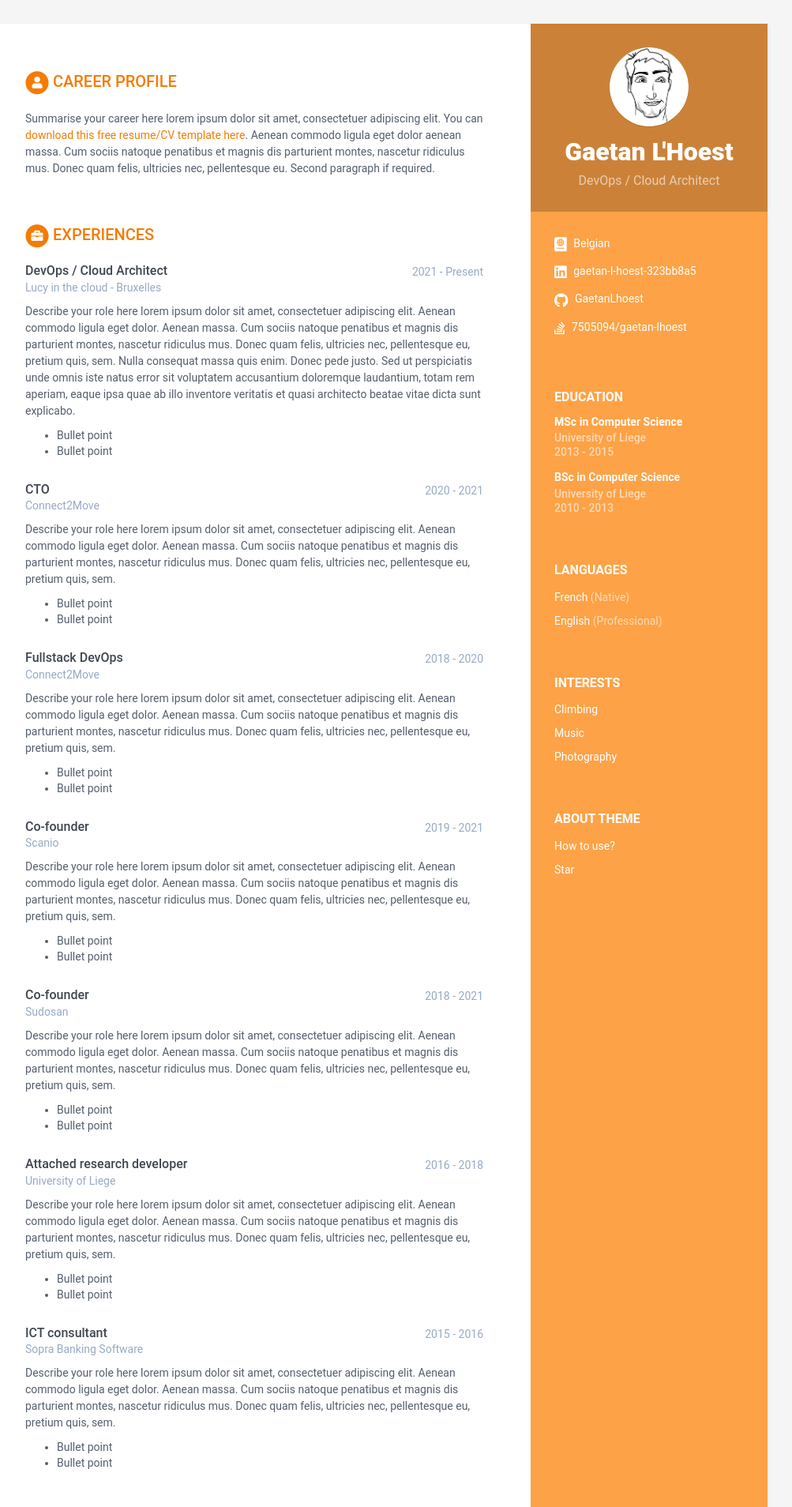
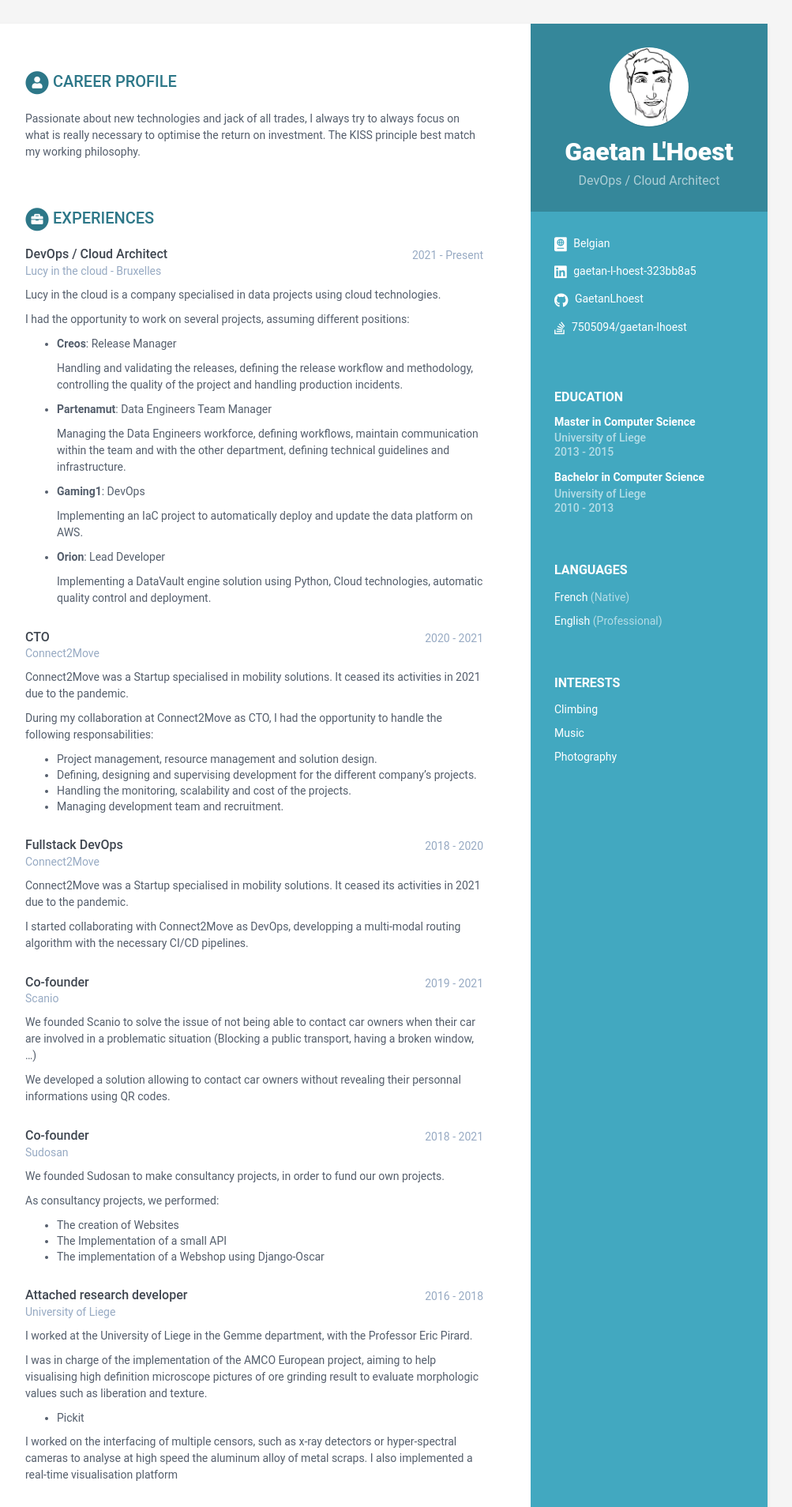
Before and after one commit to GaetanLhoest/digital-cv, a Jekyll site: the page built from index.html, in a window 1280 px wide. Shown: the top 1908 px of the page at 79% size, without its empty margins (168-1171 px from the left). Built offline with Jekyll 4.4.1, drawn with Linux system fonts in a browser that asks for light colours; some of the changed text lies outside the part shown.

Commit message:
Updated CV

```diff
--- a/_config.yml
+++ b/_config.yml
@@ -10,7 +10,7 @@ url: "https://gaetanlhoest.github.io/digital-cv/"
 
 description: A beautiful Jekyll theme for creating resume
 # Style will be applied only after restarting the build or serve. Just choose one of the options.
-theme_skin: orange # blue turquoise green berry orange ceramic
+theme_skin: blue # blue turquoise green berry orange ceramic
 chrome_mobile_color: #use hex colors (ex:#1976d2) or leave empty if you don't want a color for chrome mobile searchbar
 
 # Tracker
--- a/_data/data.yml
+++ b/_data/data.yml
@@ -3,7 +3,7 @@
 #
 
 sidebar:
-  about: True # set to False or comment line if you want to remove the "how to use?" in the sidebar
+  about: False # set to False or comment line if you want to remove the "how to use?" in the sidebar
   education: True # set to False if you want education in main section instead of in sidebar
 
   # Profile information
@@ -48,18 +48,15 @@ sidebar:
 career-profile:
   title: Career Profile
   summary: |
-    Summarise your career here lorem ipsum dolor sit amet, consectetuer
-    adipiscing elit. You can [download this free resume/CV template here]().
-    Aenean commodo ligula eget dolor aenean massa. Cum sociis natoque
-    penatibus et magnis dis parturient montes, nascetur ridiculus mus.
-    Donec quam felis, ultricies nec, pellentesque eu.
-    Second paragraph if required.
+    Passionate about new technologies and jack of all trades, I always try to always focus
+    on what is really necessary to optimise the return on investment.
+    The KISS principle best match my working philosophy.
 education:
-  - degree: MSc in Computer Science
+  - degree: Master in Computer Science
     university: University of Liege
     time: 2013 - 2015
 
-  - degree: BSc in Computer Science
+  - degree: Bachelor in Computer Science
     university: University of Liege
     time: 2010 - 2013
 
@@ -68,110 +65,86 @@ experiences:
     time: 2021 - Present
     company: Lucy in the cloud - Bruxelles
     details: |
-      Describe your role here lorem ipsum dolor sit amet, consectetuer
-      adipiscing elit. Aenean commodo ligula eget dolor. Aenean massa.
-      Cum sociis natoque penatibus et magnis dis parturient montes,
-      nascetur ridiculus mus. Donec quam felis, ultricies nec,
-      pellentesque eu, pretium quis, sem. Nulla consequat massa quis
-      enim. Donec pede justo. Sed ut perspiciatis unde omnis iste natus
-      error sit voluptatem accusantium doloremque laudantium, totam rem
-      aperiam, eaque ipsa quae ab illo inventore veritatis et quasi
-      architecto beatae vitae dicta sunt explicabo.
-        - Bullet point
-        - Bullet point
+      Lucy in the cloud is a company specialised in data projects using cloud technologies.
+
+      I had the opportunity to work on several projects, assuming different positions:
+        - **Creos**: Release Manager
+
+          Handling and validating the releases, defining the release workflow and methodology, controlling the quality of the project and handling production incidents.
+        - **Partenamut**: Data Engineers Team Manager
+
+          Managing the Data Engineers workforce, defining workflows, maintain communication within the team and with the other department, defining technical guidelines and infrastructure.
+        - **Gaming1**: DevOps
+
+          Implementing an IaC project to automatically deploy and update the data platform on AWS.
+        - **Orion**: Lead Developer
+
+          Implementing a DataVault engine solution using Python, Cloud technologies, automatic quality control and deployment.
   - role: CTO
     time: 2020 - 2021
     company: Connect2Move
     details: |
-      Describe your role here lorem ipsum dolor sit amet, consectetuer
-      adipiscing elit. Aenean commodo ligula eget dolor. Aenean massa.
-      Cum sociis natoque penatibus et magnis dis parturient montes,
-      nascetur ridiculus mus. Donec quam felis, ultricies nec,
-      pellentesque eu, pretium quis, sem.
-        - Bullet point
-        - Bullet point
+      Connect2Move was a Startup specialised in mobility solutions. It ceased its activities in 2021 due to the pandemic.
+
+      During my collaboration at Connect2Move as CTO, I had the opportunity to handle the following responsabilities:
+        - Project management, resource management and solution design.
+        - Defining, designing and supervising development for the different company's projects.
+        - Handling the monitoring, scalability and cost of the projects.
+        - Managing development team and recruitment.
   - role: Fullstack DevOps
     time: 2018 - 2020
     company: Connect2Move
     details: |
-      Describe your role here lorem ipsum dolor sit amet, consectetuer
-      adipiscing elit. Aenean commodo ligula eget dolor. Aenean massa.
-      Cum sociis natoque penatibus et magnis dis parturient montes,
-      nascetur ridiculus mus. Donec quam felis, ultricies nec,
-      pellentesque eu, pretium quis, sem.
-        - Bullet point
-        - Bullet point
+      Connect2Move was a Startup specialised in mobility solutions. It ceased its activities in 2021 due to the pandemic.
+
+      I started collaborating with Connect2Move as DevOps, developping a multi-modal routing algorithm with the necessary CI/CD pipelines.
   - role: Co-founder
     time: 2019 - 2021
     company: Scanio
     details: |
-      Describe your role here lorem ipsum dolor sit amet, consectetuer
-      adipiscing elit. Aenean commodo ligula eget dolor. Aenean massa.
-      Cum sociis natoque penatibus et magnis dis parturient montes,
-      nascetur ridiculus mus. Donec quam felis, ultricies nec,
-      pellentesque eu, pretium quis, sem.
-        - Bullet point
-        - Bullet point
+      We founded Scanio to solve the issue of not being able to contact car owners when their car are involved in a problematic situation
+      (Blocking a public transport, having a broken window, ...)
+
+      We developed a solution allowing to contact car owners without revealing their personnal informations using QR codes.
   - role: Co-founder
     time: 2018 - 2021
     company: Sudosan
     details: |
-      Describe your role here lorem ipsum dolor sit amet, consectetuer
-      adipiscing elit. Aenean commodo ligula eget dolor. Aenean massa.
-      Cum sociis natoque penatibus et magnis dis parturient montes,
-      nascetur ridiculus mus. Donec quam felis, ultricies nec,
-      pellentesque eu, pretium quis, sem.
-        - Bullet point
-        - Bullet point
+      We founded Sudosan to make consultancy projects, in order to fund our own projects.
+
+      As consultancy projects, we performed:
+        - The creation of Websites
+        - The Implementation of a small API
+        - The implementation of a Webshop using Django-Oscar
   - role: Attached research developer
     time: 2016 - 2018
     company: University of Liege
     details: |
-      Describe your role here lorem ipsum dolor sit amet, consectetuer
-      adipiscing elit. Aenean commodo ligula eget dolor. Aenean massa.
-      Cum sociis natoque penatibus et magnis dis parturient montes,
-      nascetur ridiculus mus. Donec quam felis, ultricies nec,
-      pellentesque eu, pretium quis, sem.
-        - Bullet point
-        - Bullet point
+      I worked at the University of Liege in the Gemme department, with the Professor Eric Pirard.
+
+
+      I was in charge of the implementation of the AMCO European project, aiming to help visualising high definition microscope pictures of ore grinding result to evaluate morphologic values such as liberation and texture.
+      - Pickit
+
+      I worked on the interfacing of multiple censors, such as x-ray detectors or hyper-spectral cameras to analyse at high speed the aluminum alloy of metal scraps. I also implemented a real-time visualisation platform
+
   - role: ICT consultant
     time: 2015 - 2016
     company: Sopra Banking Software
     details: |
-      Describe your role here lorem ipsum dolor sit amet, consectetuer
-      adipiscing elit. Aenean commodo ligula eget dolor. Aenean massa.
-      Cum sociis natoque penatibus et magnis dis parturient montes,
-      nascetur ridiculus mus. Donec quam felis, ultricies nec,
-      pellentesque eu, pretium quis, sem.
-        - Bullet point
-        - Bullet point
+      I started my carrer at Sopra Banking Software. Sopra Banking Software provides banking solutions for the back office of banks.
+      I was is charge of supporting the production environment of multiple banks, and I also had the opportunity to work on migration project from old versions of the solution to the latest.
 
-projects:
-  title: Projects
-  intro: >
-    You can list your side projects or open source libraries in this
-    section. Lorem ipsum dolor sit amet, consectetur adipiscing elit.
-    Vestibulum et ligula in nunc bibendum fringilla a eu lectus.
-  assignments:
-    - title: Velocity
-      link: "#hook"
-      tagline: "A responsive website template designed to help startups promote, market and sell their products."
-
-    - title: DevStudio
-      link: "#"
-      tagline: "A responsive website template designed to help web developers/designers market their services."
-
-    - title: Tempo
-      link: "#"
-      tagline: "A responsive website template designed to help startups promote their products or services and to attract users &amp; investors"
-
-    - title: Atom
-      link: "#"
-      tagline: "A comprehensive website template solution for startups/developers to market their mobile apps."
-
-    - title: Delta
-      link: "#"
-      tagline: "A responsive Bootstrap one page theme designed to help app developers promote their mobile apps"
+#projects:
+#  title: Projects
+#  intro: >
+#    You can list your side projects or open source libraries in this
+#    section. Lorem ipsum dolor sit amet, consectetur adipiscing elit.
+#    Vestibulum et ligula in nunc bibendum fringilla a eu lectus.
+#  assignments:
+#    - title: Velocity
+#      link: "#hook"
+#      tagline: "A responsive website template designed to help startups promote, market and sell their products."
 
 skills:
   title: Skills &amp; Proficiency
--- a/_includes/about.html
+++ b/_includes/about.html
@@ -1,10 +1,3 @@
 <div class="remove-container container-block">
-  <h2 class="container-block-title">
-    About Theme
-  </h2>
-  <ul class="list-unstyled interests-list">
-    <li><a target="_blank" href="https://www.youtube.com/watch?v=Jnmj1dXDbNk">How to use?</a></li>
-     <li><a class="github-button" href="https://github.com/sharu725/online-cv" data-icon="octicon-star" data-show-count="true" aria-label="Star sharu725/online-cv on GitHub">Star</a>
-     <script async defer src="https://buttons.github.io/buttons.js"></script>
-  </ul>
-</div><!--//About-->
+</div>
+<!--//About-->
```
